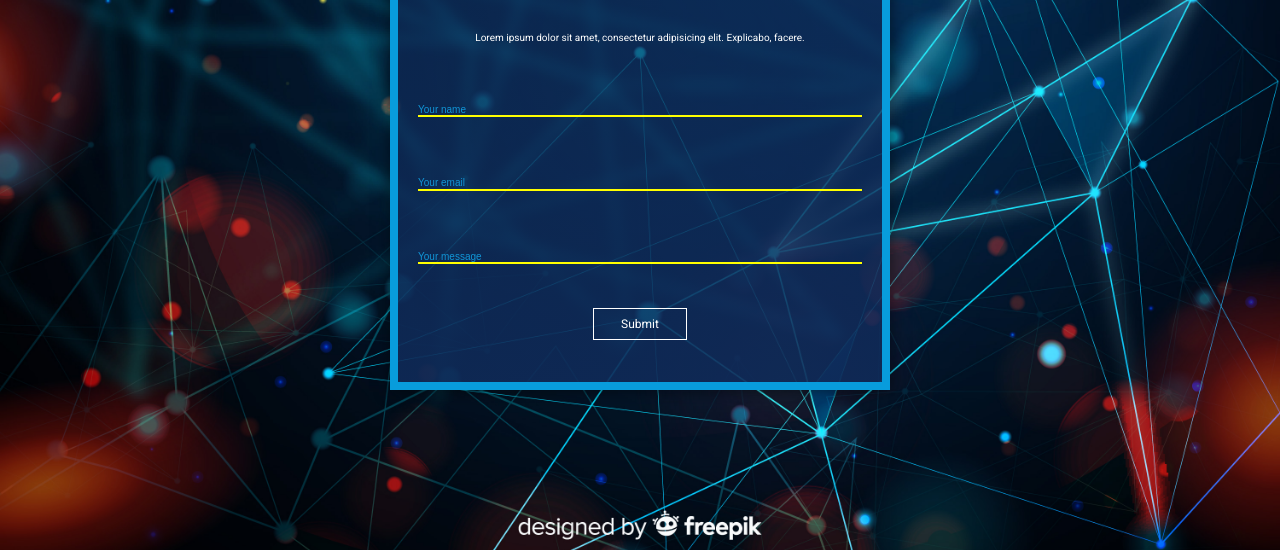
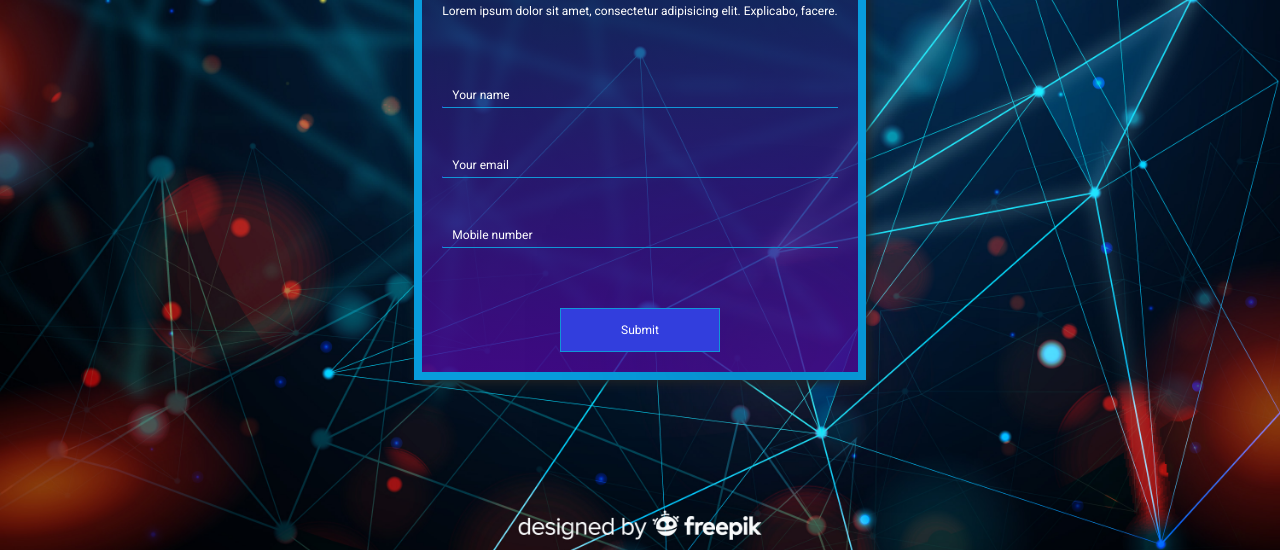
Before and after one commit to Berbeto/Color-Contact-Form-, a plain HTML site: page index.html in a window 1280 px wide. Shown: the part 250-800 px from the top of the page. Drawn offline with Linux system fonts and the light colour scheme.

Commit message:
refreshed

```diff
--- a/index.html
+++ b/index.html
@@ -15,26 +15,34 @@
       <H1 class="form__title">Contact us</H1>
       <p class="form__description">Lorem ipsum dolor sit amet, consectetur adipisicing elit. Explicabo, facere.</p>
 
-      <div class="form__wrap">
-        <input type="text" class="form__input" id="name" placeholder="Your name" autocomplete="off">
-        <label for="name" class="form__label">Your name<span></span></label>
+      <div class="cont">
+
+        <div class="cont__wrap">
+          <input type="text" class="cont__input" id="name" autocomplete="off" required>
+          <label for="name" class="cont__label">
+            <span class="cont__name">Your name</span>
+          </label>
+        </div>
+
+        <div class="cont__wrap">
+          <input type="text" class="cont__input" id="name" autocomplete="off" required>
+          <label for="name" class="cont__label">
+            <span class="cont__name">Your email</span>
+          </label>
+        </div>
+
+        <div class="cont__wrap">
+          <input type="text" class="cont__input" id="name" autocomplete="off" required>
+          <label for="name" class="cont__label">
+            <span class="cont__name">Mobile number</span>
+          </label>
+        </div>
+
+         <a href="" class="cont__btn">Submit</a>
+
       </div>
-
-      <div class="form__wrap">
-        <input type="text" class="form__input" id="name" placeholder="Your email" autocomplete="off">
-        <label for="name" class="form__label">Your email</label>
-      </div>
-
-      <div class="form__wrap">
-        <input type="text" class="form__input" id="name" placeholder="Your message" autocomplete="off">
-        <label for="name" class="form__label">Your message</label>
-      </div>
-      <a href="" class="form__btn">Submit</a>
     </div>
-
   </div>
-
-
 
 </body>
 </html>
--- a/style.scss
+++ b/style.scss
@@ -22,57 +22,61 @@ body{
   background-size: cover;
   display: flex;
   align-items: center;
+  justify-content: center;
 }
 
 .form{
   border: 8px solid #089cdc;
-  background-image: linear-gradient(rgba(	15, 42, 88, .6), rgba(	15, 42, 88, .9));
-  margin: 0 auto;
+  background-image: linear-gradient(rgba(	15, 42, 88, .6), rgba(77, 8, 154, .8));
   padding: 20px;
-  width: 60%;
+
+  margin: 0 3rem;
   max-width: 500px;
-  height: 60%;
-  box-shadow: 1px 1px 15px rgba(0,0,0,.5);
+  min-width: 350px;
+  box-shadow: 3px 3px 10px #222;
   color: #fff;
+  // background-color: #4d089a;
+  display: flex;
+  flex-direction: column;
+  align-items: center;
 
+  &__title{
+    font-size: 3rem;
+    align-self: center;
+  }
+
+  &__description{
+    font-size: 1.2rem;
+    margin-top: 2rem;
+    text-align: center;
+  }
+}
+
+.cont{
+  width: 100%;
+  margin-top: 3rem;
   display: flex;
   flex-direction: column;
   justify-content: space-around;
   align-items: center;
 
-  &__title{
-    font-size: 2.5rem;
-  }
-
-  &__description{
-    font-size: 1rem;
-  }
-
   &__wrap{
     width: 100%;
-    height: 3rem;
+    height: 5rem;
+    margin: 1rem 0;
     position: relative;
-    display: flex;
-
-    &::before{
-      content: '';
-      width: 100%;
-      height: 2px;
-      position: absolute;
-      bottom: 0;
-      background-color: yellow;
-    }
+    overflow: hidden;
   }
 
   &__input{
     width: 100%;
     height: 100%;
-    background-color: transparent;
     border: none;
     border-bottom: 1px solid #1196d7;
-    padding-top: 1.5rem;
-    font-size: 1rem;
-    color: #C71585;
+    background-color: transparent;
+    padding-top: 1.8rem;
+    font-size: 1.8rem;
+    color: #dc2ade;
     outline: none;
   }
 
@@ -80,60 +84,86 @@ body{
     height: 100%;
     width: 100%;
     position: absolute;
+    padding-top: 30px;
+    left: 0;
+    bottom: 0;
+    pointer-events: none;
+    font-size: 1.2rem;
+  }
+
+  &__label::after{
+    content: '';
+    position: absolute;
+    width: 100%;
+    height: 100%;
+    border-bottom: 2px solid #323edd;
     bottom: 0;
     left: 0;
-    pointer-events: none;
-    font-size: 1rem;
-    opacity: 0;
-    transition: transform 400ms;
-    transform: translateY(15px);
+    transform: translateX(-100%);
+    transition: 200ms ease-in;
   }
 
-  &__input:focus + &__label{
-    transform: translateY(35px);
-    opacity: 1;
+  &__name{
+    width: 100%;
+    height: 100%;
+    display: inline-block;
+    position: absolute;
+    top: 0;
+    left: 0;
+    padding-left: 10px;
+    transition: transform 200ms;
   }
 
-  &__input:focus::-webkit-input-placeholder {
-    color: transparent; }
-
-  :placeholder-shown{
-    background-color: transparent;
+  &__input:valid + &__label::after,
+  &__input:focus + &__label::after{
+    transform: translateX(0);
   }
 
-  ::-webkit-input-placeholder{
+  &__input:focus + .cont__label .cont__name,
+  &__input:valid + .cont__label .cont__name{
+    transform: translateY(-25px);
+    font-size: 1.2rem;
     color: #1196d7;
   }
 
-  &__btn{
-    display: inline-block;
-    font-size: 1.2rem;
-    text-decoration: none;
-    letter-spacing: 1;
-    color: #fff;
-    background-color: transparent;
-    border: 1px solid #fff;
-    padding: .8rem 2.7rem;
+  &__name{
     position: relative;
   }
 
-  &__btn::after{
+  &__btn{
+    display: block;
+    font-size: 1.2rem;
+    text-decoration: none;
+    color: #fff;
+    background-color: #323edd;
+    border: 1px solid #1196d7;
+    padding: 1.4rem 6rem;
+    position: relative;
+    margin-top: 5rem;
+    box-shadow: 122px 12px 150px rgba(15, 42, 88, .6);
+  }
+
+  &__btn::before{
     content: '';
     position: absolute;
     top: 0;
     left: 0;
     width: 100%;
     height: 100%;
-    background-color: inherit;
     transition: all 200ms;
   }
 
-  &__btn:hover::after{
-    transform: scaleX(1.2) scaleY(1.6);
+  &__btn:hover::before{
+    transform: scaleX(1.8) scaleY(2);
     opacity: 0;
     background-color: #1196d7;
     transition: all .5s;
   }
+}
 
 
+@media (max-width: 400px){
+  .cont__btn{
+  padding: 1.2rem 4rem;
+  }
 }
```
Also changed, not shown: css/style.css, 1 other file.
